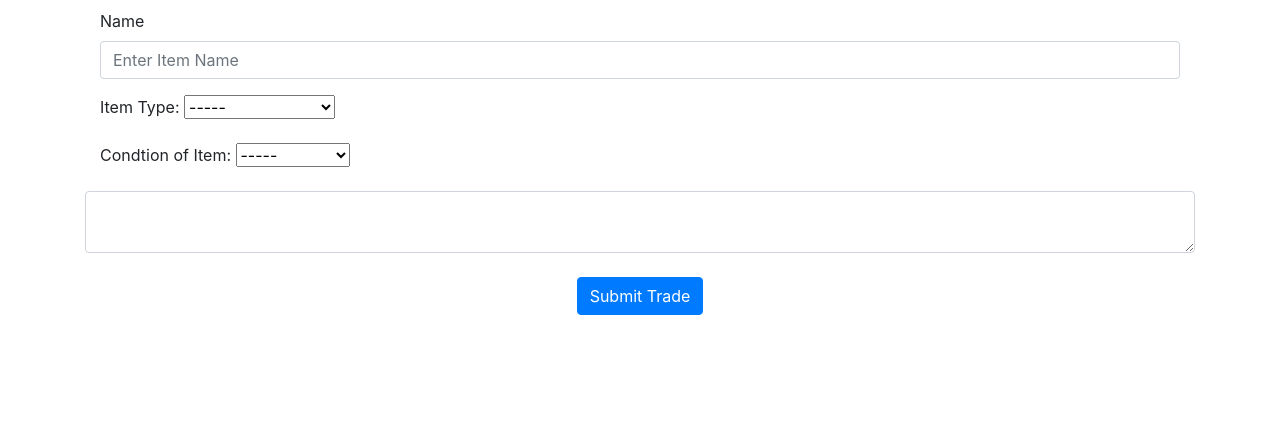
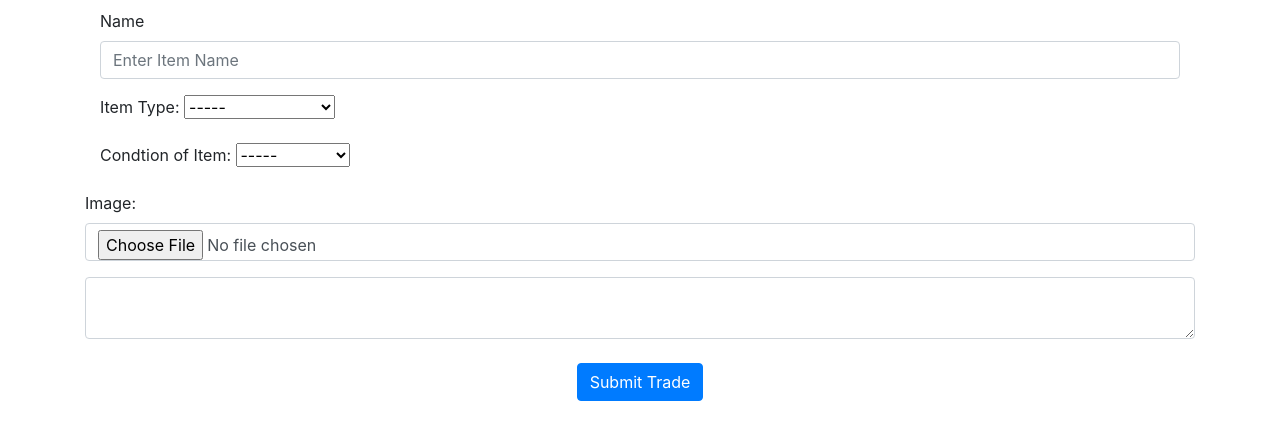
Before and after one commit to michaelwomack2001/3155FinalProject, a Flask app: template website/templates/create.html in a window 1280 px wide. Shown: the part 151-591 px from the top of the page. Run offline with Flask 2, Linux system fonts and the light colour scheme; the template is opened without the code that fills it, so the values that code supplies are empty; some libraries are stand-ins or nearby versions.

Commit message:
Create page

```diff
--- a/website/templates/create.html
+++ b/website/templates/create.html
@@ -41,6 +41,10 @@
         </select>
         </div>
     </div>
+    <div class="form-group">
+        <label for="file">Image: </label>
+        <input type="file" accept=".png,.jpeg,.jpg,.jfif" class="form-control" name="file" id="file">
+    </div>
         <textarea name="desc" id="desc" class="form-control" title="Describe item and potential demands"></textarea>
         <br/>
     <div align="center">
```
Also changed, not shown: 1 other file.
